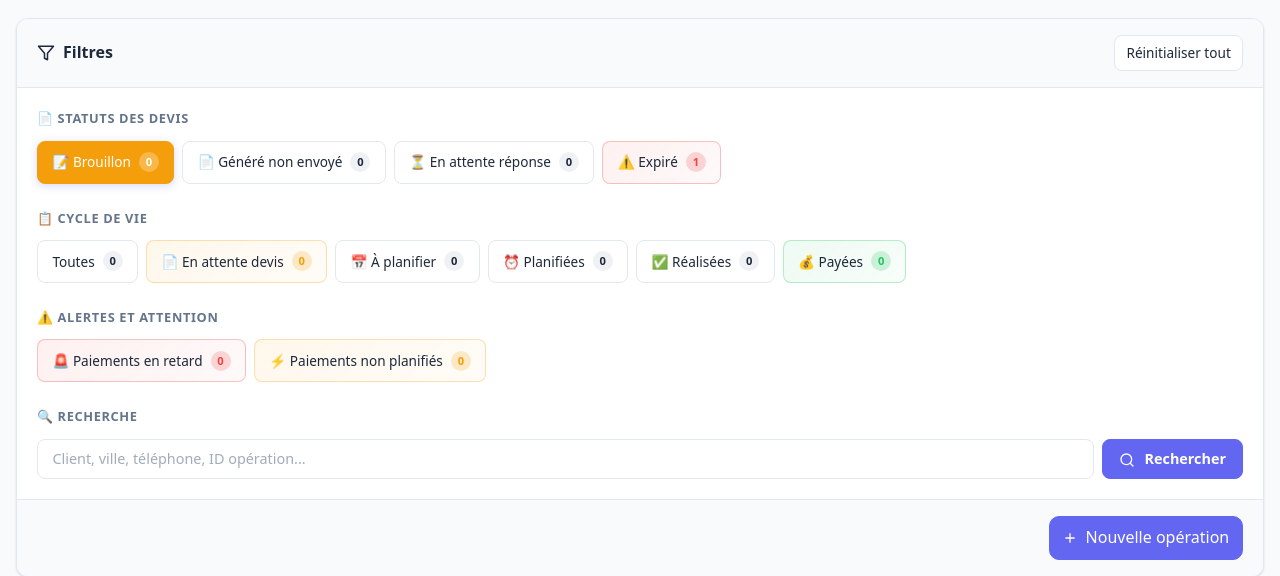
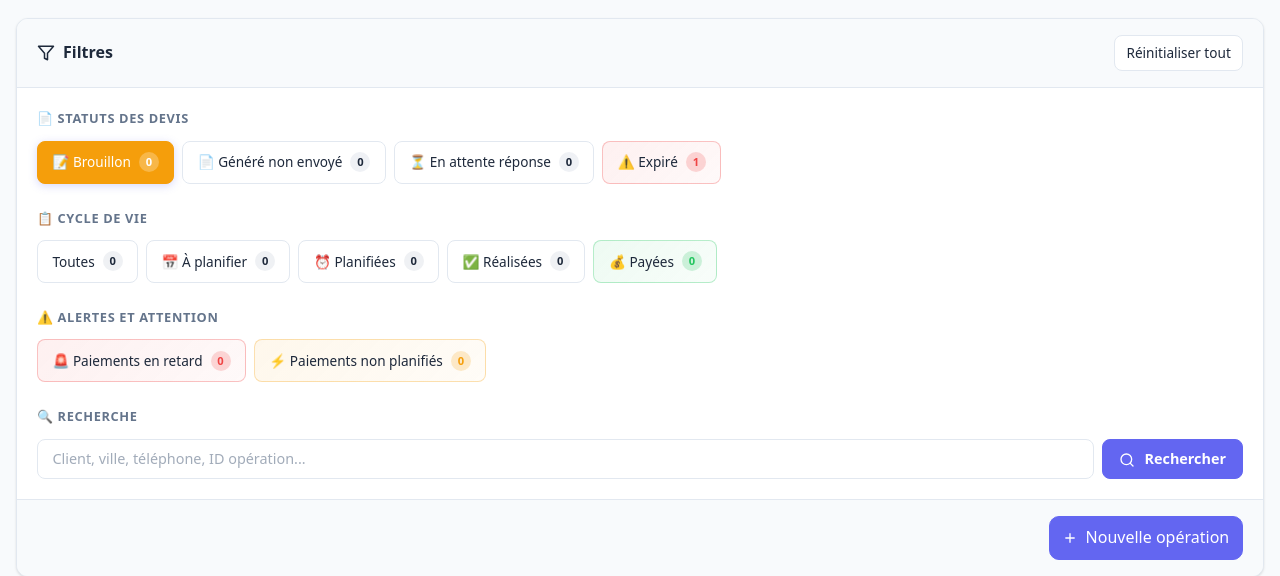
Before and after one commit to cavazzanat/crm-artisans, a Django app: page /operations/?filtre=brouillon in a window 1280 px wide. Shown: the part 795-1371 px from the top of the page. Run offline with Django 4.2, Linux system fonts and the light colour scheme; a user stored in the database is signed in; tables that the repository leaves empty hold one stand-in row (values such as "Sample post").

Commit message:
ajout des nouveau filtre devis

```diff
--- a/templates/operations/list.html
+++ b/templates/operations/list.html
@@ -900,10 +900,6 @@
               Toutes
               <span class="filter-badge">{{ nb_total }}</span>
             </a>
-            <a href="?filtre=en_attente_devis" class="filter-btn warning {% if filtre_actif == 'en_attente_devis' %}active{% endif %}">
-              📄 En attente devis
-              <span class="filter-badge">{{ nb_en_attente_devis }}</span>
-            </a>
             <a href="?filtre=a_planifier" class="filter-btn {% if filtre_actif == 'a_planifier' %}active{% endif %}">
               📅 À planifier
               <span class="filter-badge">{{ nb_a_planifier }}</span>
@@ -995,8 +991,6 @@
             🚨 Paiements en retard
           {% elif filtre_actif == 'non_planifies' %}
             ⚠️ Paiements non planifiés
-          {% elif filtre_actif == 'en_attente_devis' %}
-            📄 En attente de devis
           {% elif filtre_actif == 'a_planifier' %}
             📅 À planifier
           {% elif filtre_actif == 'planifie' %}
@@ -1109,7 +1103,18 @@
                   {% endif %}
                 </td>
                 <td>
-                  {% if operation.statut == 'en_attente_devis' %}
+                  {# ✅ NOUVEAU : Afficher l'état du devis si on filtre sur un statut de devis #}
+                  {% if filtre_actif == 'brouillon' %}
+                    <span class="status warn">📝 Brouillon</span>
+                  {% elif filtre_actif == 'genere_non_envoye' %}
+                    <span class="status" style="color:#3b82f6; border-color:rgba(59,130,246,.3); background:rgba(59,130,246,.1)">📄 Généré</span>
+                  {% elif filtre_actif == 'devis_en_attente' %}
+                    <span class="status" style="color:#6366f1; border-color:rgba(99,102,241,.3); background:rgba(99,102,241,.1)">⏳ En attente client</span>
+                  {% elif filtre_actif == 'expire' %}
+                    <span class="status bad">⚠️ Expiré</span>
+
+                  {# ✅ Sinon afficher le statut global de l'opération #}
+                  {% elif operation.statut == 'en_attente_devis' %}
                     <span class="status warn">En attente devis</span>
                   {% elif operation.statut == 'a_planifier' %}
                     <span class="status">À planifier</span>
```
